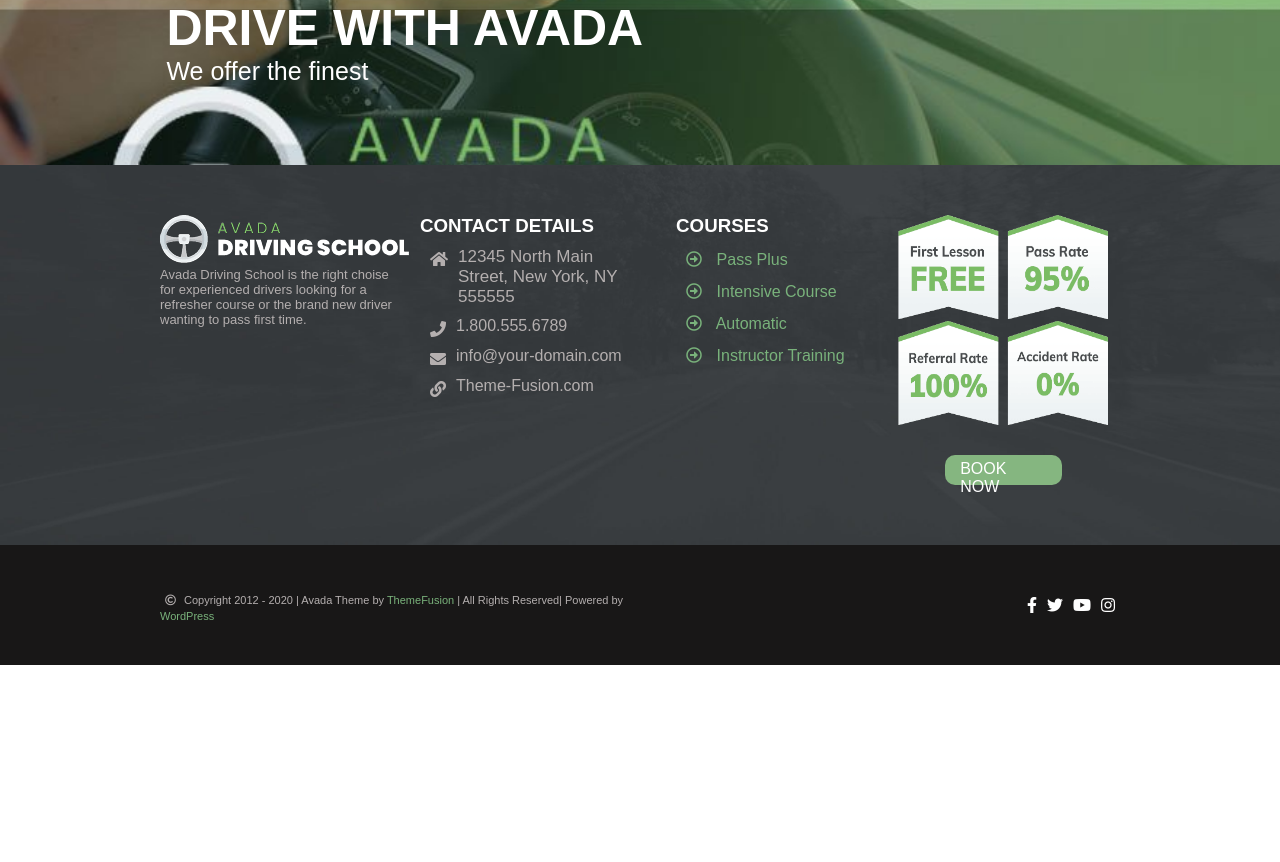
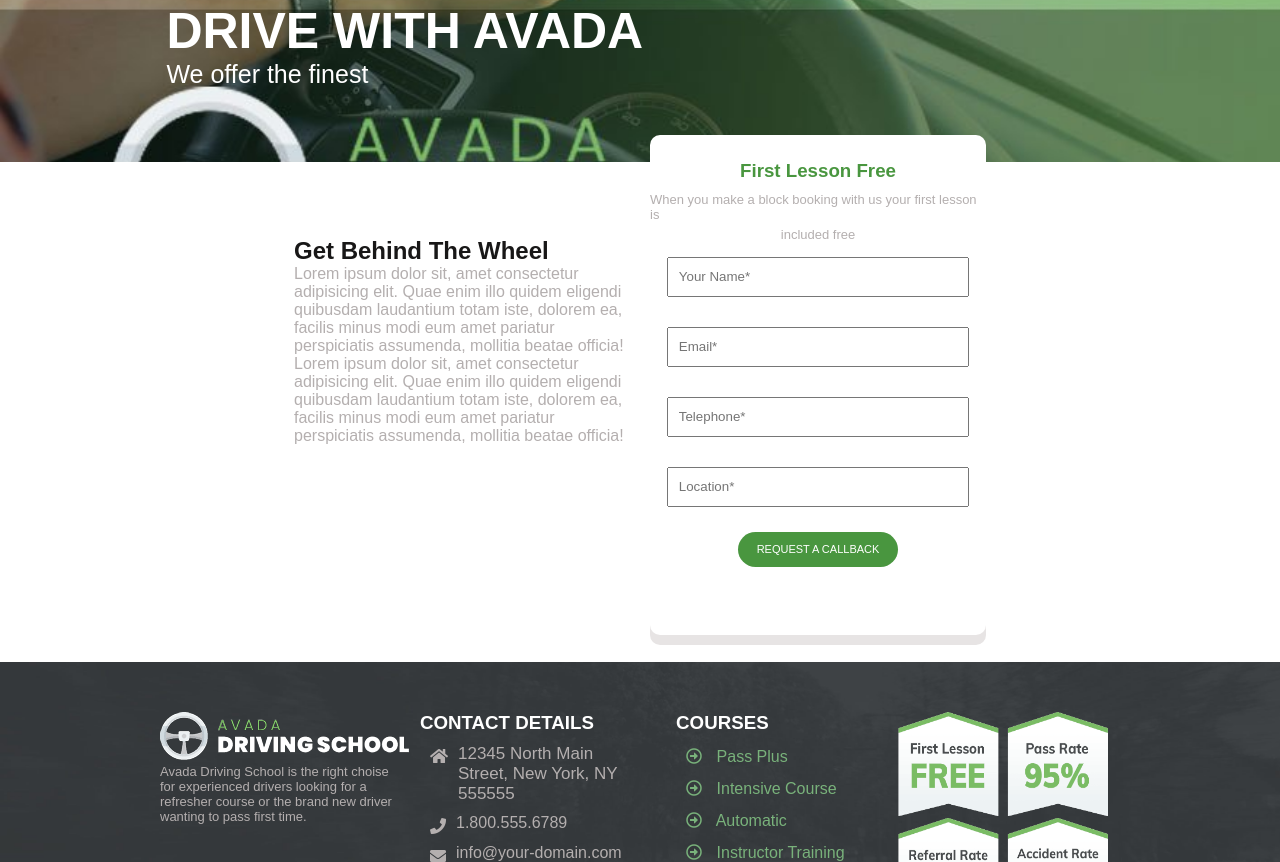
Before and after one commit to NeriEroi/proj-html-vuejs, a Vue app: page / in a window 1280 px wide. Shown: the part 360-1222 px from the top of the page. Before the commit the page ends 1025 px from the top, so only its background shows below. Built offline with nearby package versions, Linux system fonts and the light colour scheme; a web font is replaced by a local one.

Commit message:
main, first section

```diff
--- a/src/App.vue
+++ b/src/App.vue
@@ -4,7 +4,64 @@
     <Header />
 
     <main>
-      <!-- da compilare -->
+      <section class="request">
+
+        <div class="request_wrap">
+
+          <div class="text">
+
+            <div class="text_wrap">
+
+              <h1>
+                Get Behind The Wheel
+              </h1>
+
+              <p>
+                Lorem ipsum dolor sit, amet consectetur adipisicing elit.
+                Quae enim illo quidem eligendi quibusdam laudantium totam iste, dolorem ea,
+                facilis minus modi eum amet pariatur perspiciatis assumenda, mollitia beatae officia!
+                Lorem ipsum dolor sit, amet consectetur adipisicing elit.
+                Quae enim illo quidem eligendi quibusdam laudantium totam iste, dolorem ea,
+                facilis minus modi eum amet pariatur perspiciatis assumenda, mollitia beatae officia!
+              </p>
+
+            </div>
+
+          </div>
+
+          <div class="form">
+
+            <div class="form_wrap">
+
+              <h3>
+                First Lesson Free
+              </h3>
+
+              <p>
+                When you make a block booking with us your first lesson is
+              </p>
+
+              <span>included free</span>
+
+              <input type="text" placeholder="Your Name*">
+
+              <input type="text" placeholder="Email*">
+
+              <input type="text" placeholder="Telephone*">
+
+              <input type="text" placeholder="Location*">
+
+              <div class="button">
+                REQUEST A CALLBACK
+              </div>
+
+            </div>
+
+          </div>
+
+        </div>
+
+      </section>
     </main>
 
     <Footer />
@@ -29,4 +86,102 @@ export default {
 @import "./style/generals";
 @import "./style/vars";
 
+.request {
+  width: 100%;
+  height: 500px;
+  // background-color: green;
+
+  .request_wrap {
+    width: 75%;
+    height: 100%;
+    margin: auto;
+    // background-color: rgb(0, 2, 128);
+    display: flex;
+
+    .text {
+      width: 50%;
+      height: 100%;
+      // background-color: grey;
+      // border: 1px solid black;
+      display: flex;
+      justify-content: flex-end;
+      align-items: center;
+
+      .text_wrap {
+        width: 70%;
+        height: 70%;
+        margin-right: 10px;
+        // background-color: rgb(150, 16, 16);
+        color: $gray;
+
+        h1 {
+          color: $footer;
+        }
+      }
+    }
+
+    .form {
+      width: 50%;
+      height: 100%;
+      // background-color: grey;
+      // border: 1px solid black;
+      display: flex;
+      justify-content: flex-start;
+      align-items: center;
+
+      .form_wrap {
+        width: 70%;
+        height: 100%;
+        border-radius: 10px;
+        margin-top: -55px;
+        margin-left: 10px;
+        background-color: white;
+        box-shadow: 0px 10px #e7e4e4;
+        z-index: 555;
+        display: flex;
+        flex-direction: column;
+        align-items: center;
+
+        h3 {
+          margin-top: 25px;
+          color: #49963f;
+        }
+
+        p {
+          margin-top: 10px;
+          margin-bottom: 5px;
+          font-size: 13px;
+          color: $gray;
+        }
+
+        span {
+          font-size: 13px;
+          color: $gray;
+        }
+
+        input {
+          width: 90%;
+          height: 8%;
+          padding: 10px;
+          margin: 15px;
+        }
+
+        .button {
+          width: 160px;
+          height: 35px;
+          border-radius: 20px;
+          color: white;
+          background-color: #49963f;
+          margin-top: 10px;
+          font-size: 11px;
+          display: flex;
+          justify-content: center;
+          align-items: center;
+          cursor: pointer;
+        }
+      }
+    }
+  }
+}
+
 </style>
--- a/src/components/Header.vue
+++ b/src/components/Header.vue
@@ -170,7 +170,7 @@ header {
 
   #nav_line {
     width: 100%;
-    height: 490px;
+    height: 487px;
     background-image: url("../assets/images/driving_preview.jpg");
     background-repeat: no-repeat;
     background-size: cover;
@@ -242,7 +242,7 @@ header {
   .text_cont {
     position: absolute;
     left: 13%;
-    bottom: 15%;
+    bottom: 14%;
     color: white;
     font-size: 25px;
   }
```
